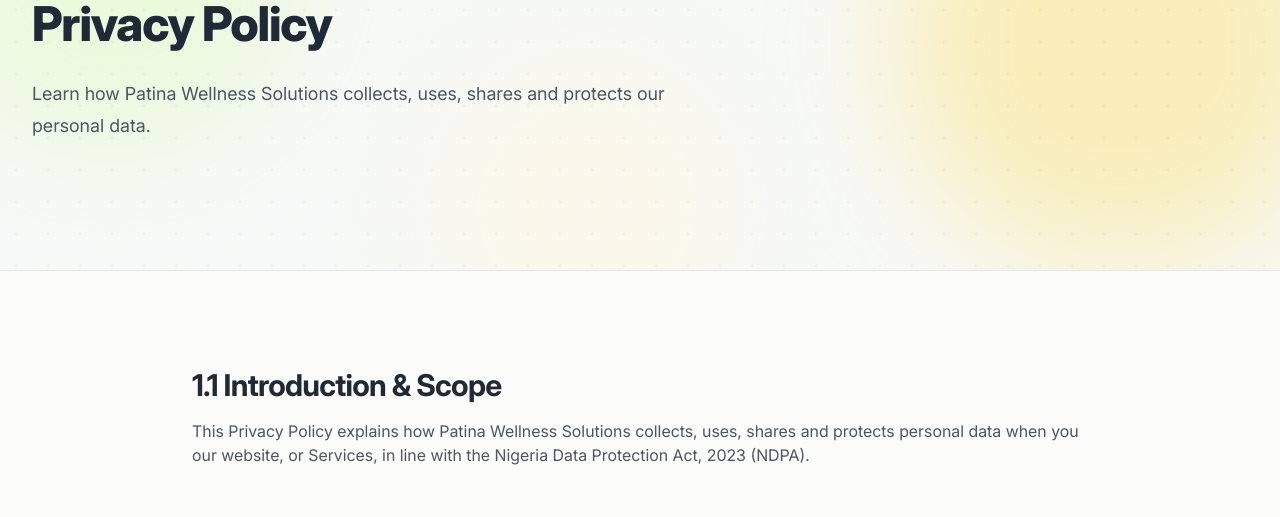
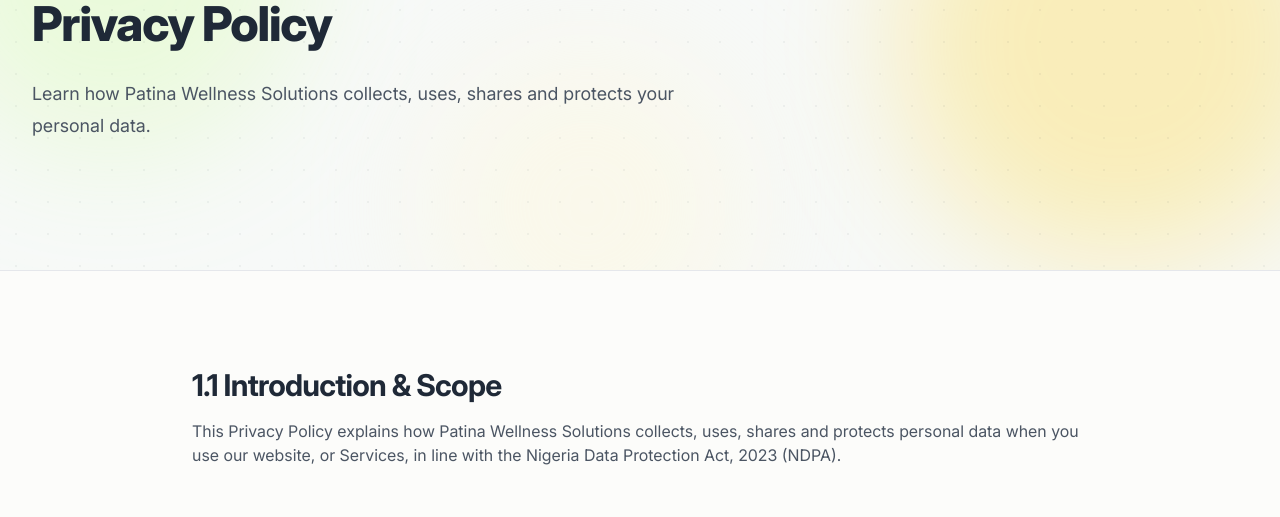
Before and after one commit to precious-umeh/patina_wellness, a Next.js app in the folder frontend/: page /privacy in a window 1280 px wide. Shown: the part 211-728 px from the top of the page. Built offline with nearby package versions, Linux system fonts and the light colour scheme; no server answers.

Commit message:
fix typo

```diff
--- a/frontend/src/app/(main)/privacy/page.js
+++ b/frontend/src/app/(main)/privacy/page.js
@@ -14,7 +14,7 @@
     <main>
       <PageHero
         title="Privacy Policy"
-        description="Learn how Patina Wellness Solutions collects, uses, shares and protects our personal data."
+        description="Learn how Patina Wellness Solutions collects, uses, shares and protects your personal data."
       />
 
       <Section>
@@ -23,9 +23,9 @@
             <LegalSection title="1.1 Introduction & Scope">
               <p>
                 This Privacy Policy explains how Patina Wellness Solutions
-                collects, uses, shares and protects personal data when you our
-                website, or Services, in line with the Nigeria Data Protection
-                Act, 2023 (NDPA).
+                collects, uses, shares and protects personal data when you use
+                our website, or Services, in line with the Nigeria Data
+                Protection Act, 2023 (NDPA).
               </p>
             </LegalSection>
 
```
